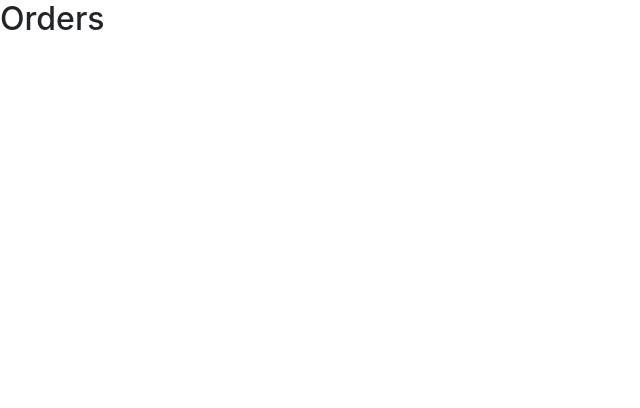
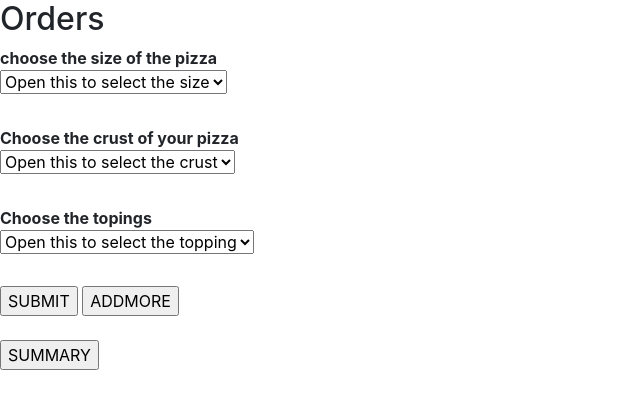
Before and after one commit to dianeujeneza/pizzeria, a plain HTML site: page index.html in a window 1280 px wide. Shown: the whole page, without its empty margins (0-640 px from the left). Drawn offline with nearby package versions, Linux system fonts and the light colour scheme.

Commit message:
added options on how people will make their choices

```diff
--- a/index.html
+++ b/index.html
@@ -31,7 +31,45 @@
     <section id="three">
         <div class="order">
             <h2>Orders</h2>
-
+            <form>
+                    <div id="form">
+                        <label><strong>choose the size of the pizza</strong><br>
+                                <select id="size">
+                                    <option value="0">Open this to select the size</option>
+                                    <option value="1000">small</option>
+                                    <option value="1500">medium</option>
+                                    <option value="2000">large</option>
+                                </select>
+                            </label><br><br>
+                        <!-- <input type="checkbox" id="small" name="scales" value="1000" checked>
+                        <label>Small</label>
+                        <input type="checkbox" id="small" name="scales" value="1500">
+                        <label>Medium</label>
+                        <input type="checkbox" id="scales" name="scales" value="2000">
+                        <label>Large</label> -->
+                        <label><strong>Choose the crust of your pizza</strong><br>
+                                <select id="crust">
+                                    <option>Open this to select the crust
+                                    </option>
+                                    <option value="1000">Crispy</option>
+                                    <option value="1500">Stuffed</option>
+                                    <option value="1200">Gluten Free</option>
+                                </select>
+                            </label><br><br>
+                        <label><strong>Choose the topings</strong><br>
+                                <select id="topping">
+                                    <option>Open this to select the topping</option>
+                                    <option value="300">Pepperoni</option>
+                                    <option value="450">Mushrooms</option>
+                                    <option value="500"> Onions</option>
+                                    <option value="540"> Sausage</option>
+                                </select>
+                            </label><br><br>
+                        <input id="submit" type="submit" value="SUBMIT">
+                        <input type="submit" id="addmore" value="ADDMORE"><br><br>
+                        <input type="submit" value="SUMMARY">
+                    </div>
+                </form>
         </div>
     </section>
 </body>
```
